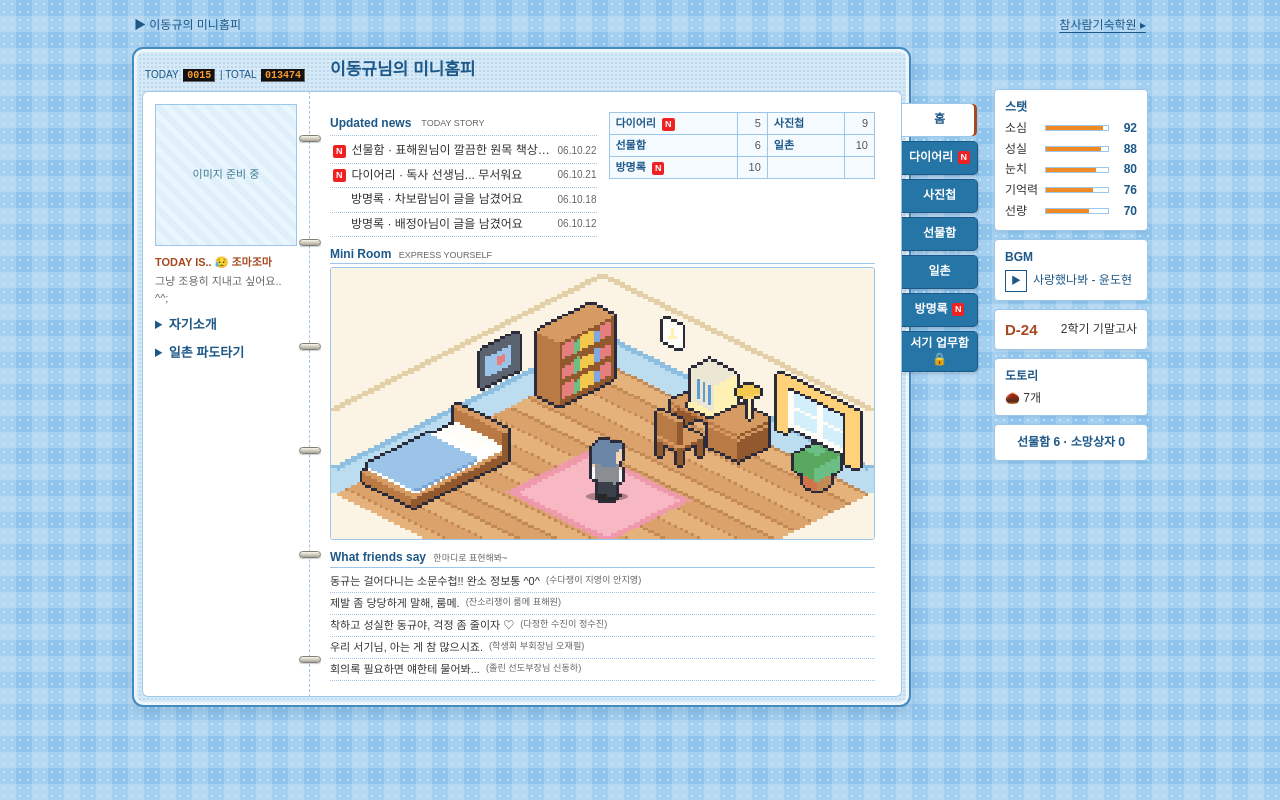
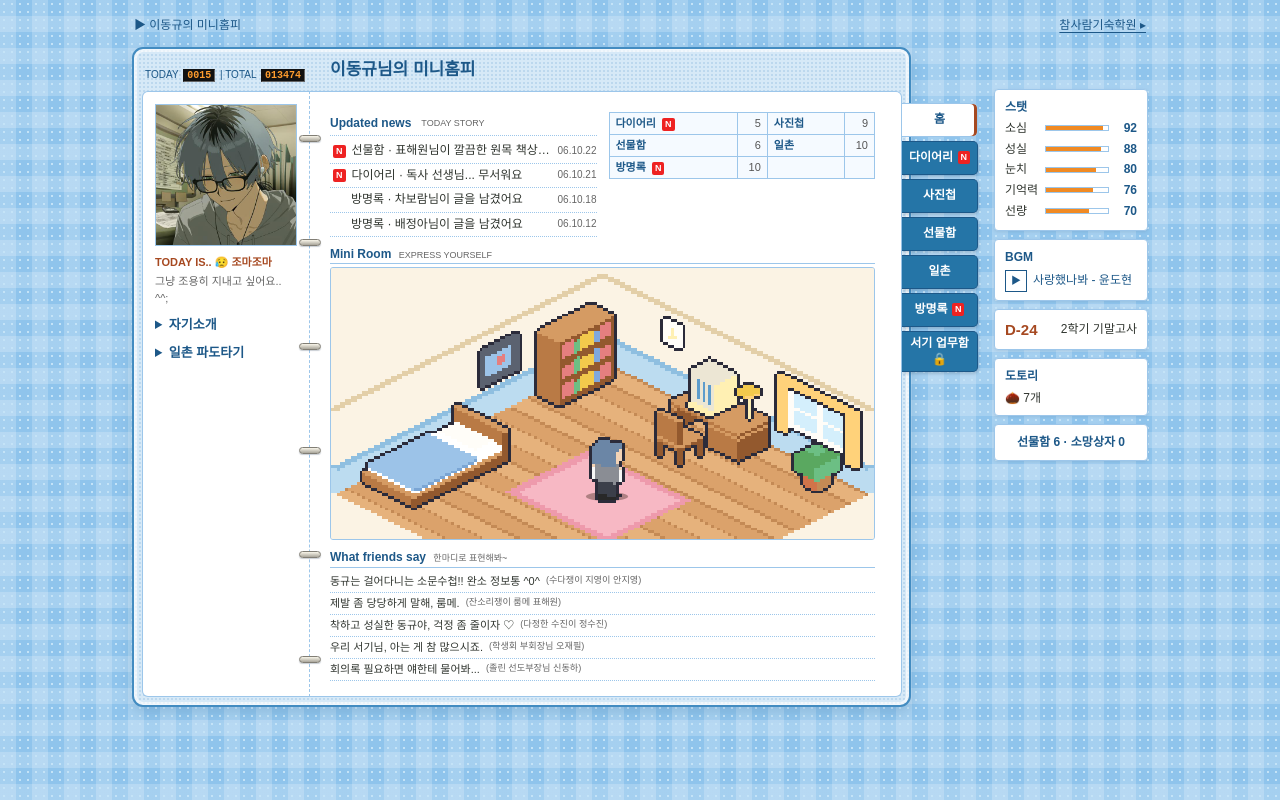
Before and after one commit to 68ol/seoyeol-academy, a plain HTML site: page dongkyu/index.html in a window 1280 px wide. Drawn offline with Linux system fonts and the light colour scheme.

Commit message:
이동규 미니홈피 프로필 사진 교체

```diff
--- a/dongkyu/index.html
+++ b/dongkyu/index.html
@@ -15,7 +15,7 @@
       <p class="counter-line">TODAY <b id="today">0</b> | TOTAL <b id="total">0</b></p>
       <h1 class="mhtitle">이동규님의 미니홈피</h1>
       <aside class="left">
-        <img class="minime" src="../img/lee-donggyu.png" alt="이동규" onerror="this.replaceWith(Object.assign(document.createElement('div'),{className:'minime ph',textContent:'이미지 준비 중'}))">
+        <img class="minime" src="../img/donggyu-profile.jpg" alt="이동규" onerror="this.replaceWith(Object.assign(document.createElement('div'),{className:'minime ph',textContent:'이미지 준비 중'}))">
         <p class="mood" id="mood"></p>
         <p class="status" id="status"></p>
         <details class="profile-note"><summary>자기소개</summary><p class="intro" id="intro"></p></details>
```
Also changed, not shown: img/donggyu-profile.jpg (added).
